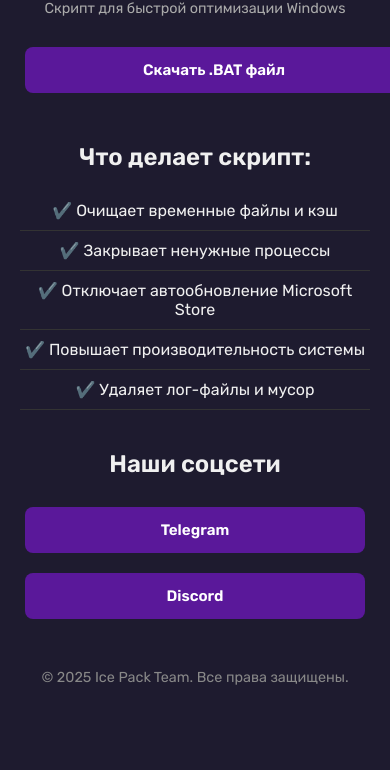
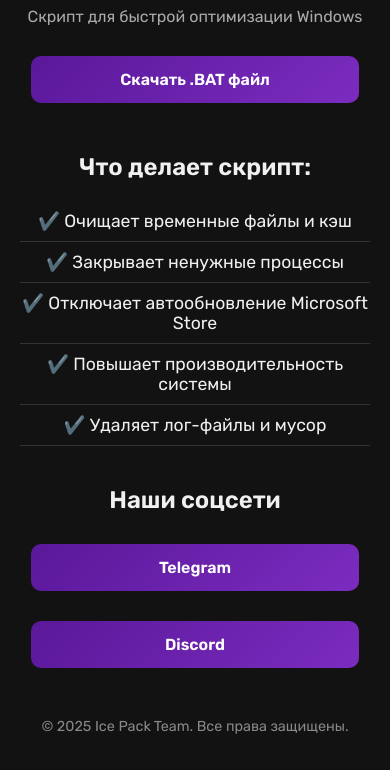
Before and after one commit to Iadno/IcePack-V1, a plain HTML site: page index.html in a window 390 px wide. Shown: the part 82-852 px from the top of the page. Drawn offline with Linux system fonts and the light colour scheme.

Commit message:
Update style.css

```diff
--- a/style.css
+++ b/style.css
@@ -3,7 +3,7 @@ body {
   margin: 0;
   padding: 0;
   font-family: 'Rubik', sans-serif;
-  background-color: #1e1b2f;
+  background-color: #121212;
   color: #f0f0f0;
 }
 
@@ -19,32 +19,33 @@ header {
 }
 
 h1 {
-  font-size: 2.5rem;
+  font-size: 3rem;
   margin-bottom: 10px;
 }
 
 .subtitle {
-  font-size: 1.2rem;
+  font-size: 1.3rem;
   color: #aaa;
   margin-bottom: 20px;
 }
 
 .btn {
   display: inline-block;
-  padding: 12px 24px;
-  margin: 10px 5px;
+  padding: 12px 30px;
+  margin: 10px;
   font-size: 1rem;
   font-weight: 600;
   color: #fff;
-  background-color: #5a189a;
+  background: linear-gradient(135deg, #5a189a, #7b2cbf);
   border: none;
-  border-radius: 8px;
+  border-radius: 10px;
   text-decoration: none;
-  transition: background-color 0.3s ease;
+  transition: transform 0.2s, background 0.3s ease;
 }
 
 .btn:hover {
-  background-color: #7b2cbf;
+  background: linear-gradient(135deg, #7b2cbf, #9d4edd);
+  transform: scale(1.05);
 }
 
 main {
@@ -71,6 +72,7 @@ main {
   display: flex;
   justify-content: center;
   flex-wrap: wrap;
+  gap: 10px;
 }
 
 footer {
@@ -80,39 +82,29 @@ footer {
   margin-top: 40px;
 }
 
-/* Media Queries for Responsive Design */
+/* Media Queries */
 @media (max-width: 768px) {
+  h1 {
+    font-size: 2.2rem;
+  }
+  .subtitle {
+    font-size: 1.1rem;
+  }
   .btn {
-    width: 100%;
+    width: 90%;
     max-width: 300px;
-    padding: 14px;
-    font-size: 1rem;
-  }
-
-  .features li {
-    font-size: 1rem;
-  }
-
-  h1 {
-    font-size: 2rem;
-  }
-
-  .subtitle {
-    font-size: 1rem;
   }
 }
 
 @media (max-width: 480px) {
+  h1 {
+    font-size: 1.8rem;
+  }
+  .subtitle {
+    font-size: 1rem;
+  }
   .btn {
-    max-width: 100%;
-    font-size: 0.95rem;
-  }
-
-  h1 {
-    font-size: 1.6rem;
-  }
-
-  .subtitle {
-    font-size: 0.9rem;
+    width: 100%;
+    padding: 14px;
   }
 }
```
